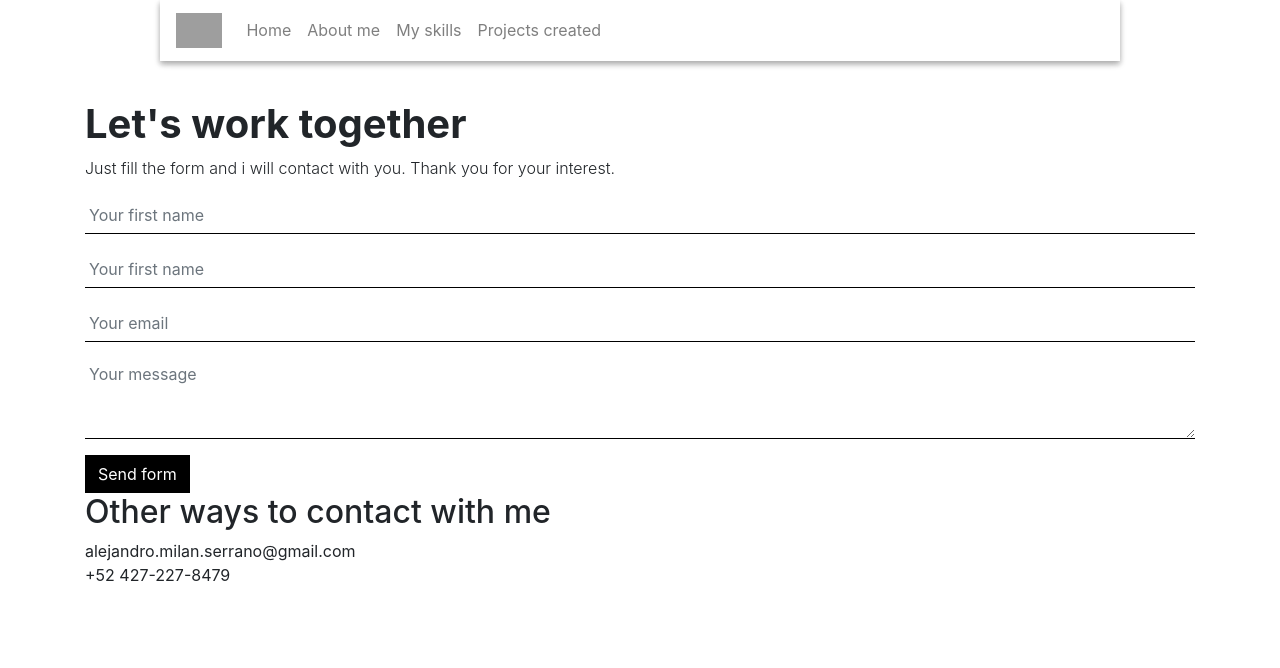
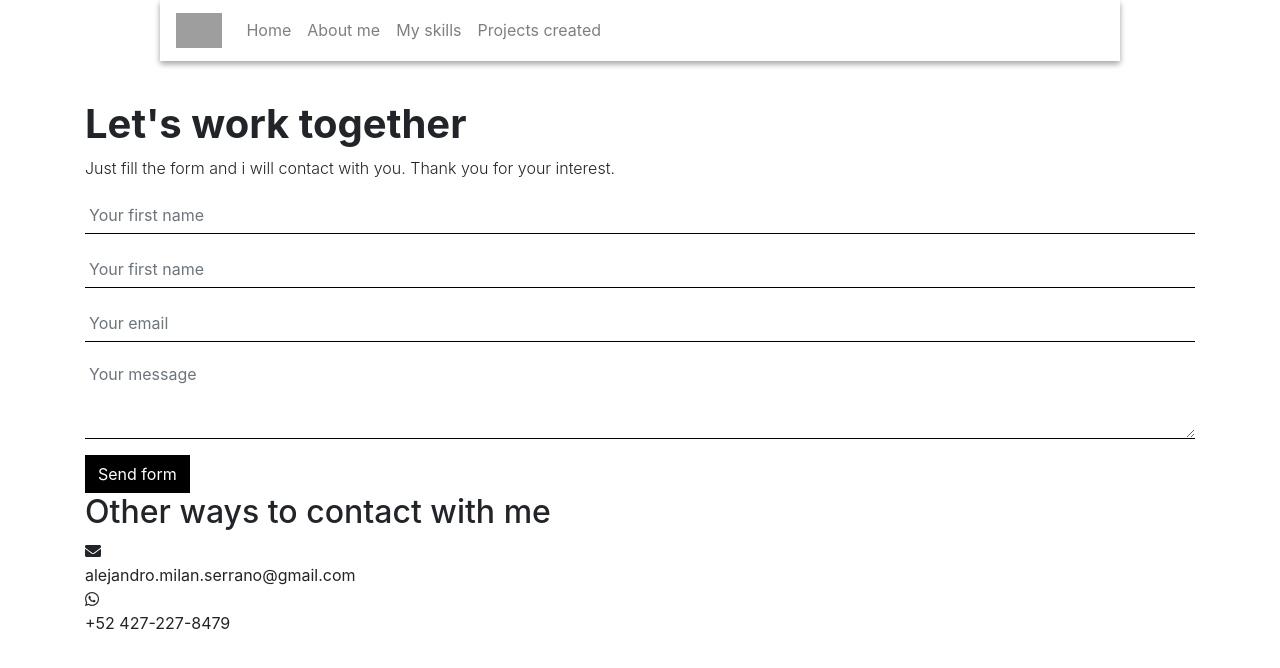
Before and after one commit to AlejandroMilan/MilanPortfolio, a Nuxt app: page /contact in a window 1280 px wide. Shown: the top 668 px of the page. Built offline with nearby package versions, Linux system fonts and the light colour scheme; grey boxes are pictures that could not be loaded.

Commit message:
Other contact media icons working

```diff
--- a/components/contact_page-components/OtherContactMedias.vue
+++ b/components/contact_page-components/OtherContactMedias.vue
@@ -8,7 +8,11 @@
           :key="index"
           class="contact-medias-item"
         >
-          <div class="contact-media-item-icon"></div>
+          <div class="contact-media-item-icon">
+            <font-awesome-icon
+              :icon="[contactMedia.iconType, contactMedia.iconName]"
+            />
+          </div>
           <div class="contact-media-item-content">
             {{ contactMedia.content }}
           </div>
@@ -20,6 +24,13 @@
 
 <script lang="ts">
 import Vue from 'vue'
+import { FontAwesomeIcon } from '@fortawesome/vue-fontawesome'
+import { library } from '@fortawesome/fontawesome-svg-core'
+import { faWhatsapp } from '@fortawesome/free-brands-svg-icons'
+import { faEnvelope } from '@fortawesome/free-solid-svg-icons'
+Vue.component('font-awesome-icon', FontAwesomeIcon)
+library.add(faWhatsapp, faEnvelope)
+
 export default Vue.extend({
   data: () => {
     return {
@@ -27,12 +38,12 @@ export default Vue.extend({
         {
           content: 'alejandro.milan.serrano@gmail.com',
           iconName: 'envelope',
-	  iconType: 'fas',
+          iconType: 'fas',
         },
         {
           content: '+52 427-227-8479',
           iconName: 'whatsapp',
-	  iconType: 'fab',
+          iconType: 'fab',
         },
       ],
     }
```
